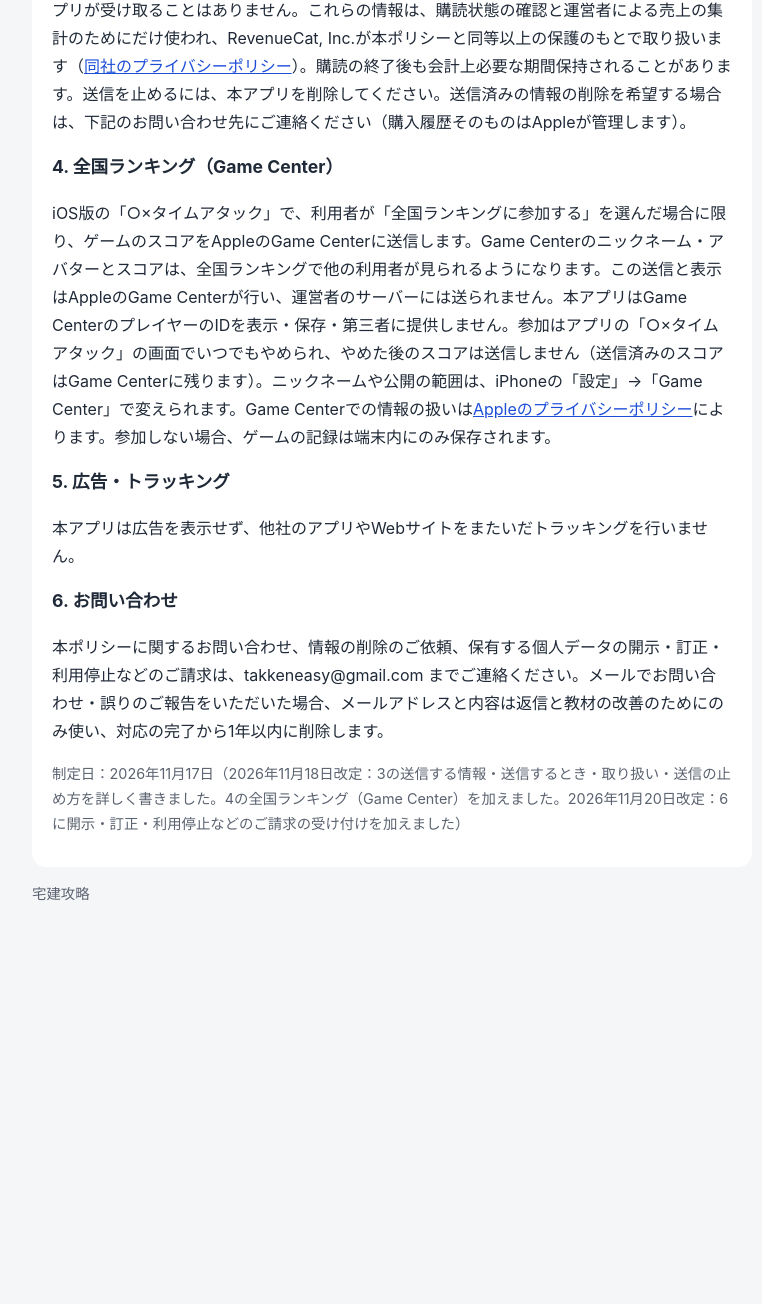
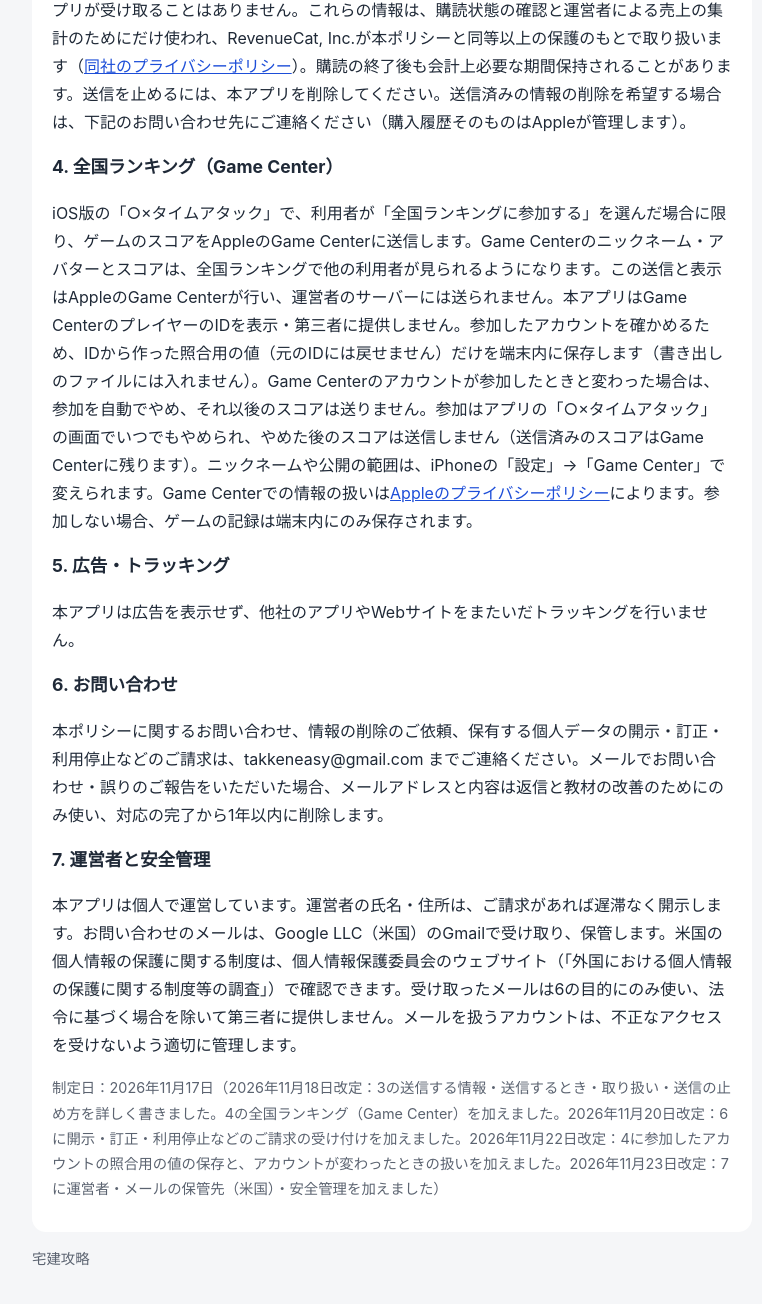
Before and after one commit to dai96981-tech/takken-support, a plain HTML site: page privacy.html in a window 1280 px wide. Shown: the part 811-2115 px from the top of the page, without its empty margins (248-1010 px from the left). Before the commit the page ends 1780 px from the top, so only its background shows below. Drawn offline with Linux system fonts and the light colour scheme.

Commit message:
プライバシーポリシー7（運営者・メールの保管先・安全管理）と4（照合用の値）、利用規約1の免責、サポートの誤り報告・購入の案内を更新

```diff
--- a/privacy.html
+++ b/privacy.html
@@ -19,11 +19,13 @@ a{color:var(--brand)} .sub{color:var(--sub);font-size:.9rem} nav a{display:inlin
 <h2>3. 購入に関する情報</h2>
 <p>iOS版のサブスクリプション購入はAppleのApp Storeを通じて行われます。購読状態の確認と商品の表示のため、iOS版は起動したとき・アプリに戻ったとき・プロ版の画面を開いたとき・購入と復元のとき（購読の期限が切れた直後は1分ごと）に、購入処理サービス（RevenueCat, Inc.）へ次の情報を送信します：本アプリ用に発行される匿名のID、購入履歴、端末の情報（Appleがアプリの提供元ごとに発行する端末の識別子、機種、OSの版、言語、App Storeの国・地域）、アプリの情報（版・ビルド番号・識別子・テスト環境かどうか・インストールの方法）。通信の性質上、IPアドレスも相手に届きます。氏名や支払い情報を本アプリが受け取ることはありません。これらの情報は、購読状態の確認と運営者による売上の集計のためにだけ使われ、RevenueCat, Inc.が本ポリシーと同等以上の保護のもとで取り扱います（<a href="https://www.revenuecat.com/privacy/">同社のプライバシーポリシー</a>）。購読の終了後も会計上必要な期間保持されることがあります。送信を止めるには、本アプリを削除してください。送信済みの情報の削除を希望する場合は、下記のお問い合わせ先にご連絡ください（購入履歴そのものはAppleが管理します）。</p>
 <h2>4. 全国ランキング（Game Center）</h2>
-<p>iOS版の「○×タイムアタック」で、利用者が「全国ランキングに参加する」を選んだ場合に限り、ゲームのスコアをAppleのGame Centerに送信します。Game Centerのニックネーム・アバターとスコアは、全国ランキングで他の利用者が見られるようになります。この送信と表示はAppleのGame Centerが行い、運営者のサーバーには送られません。本アプリはGame CenterのプレイヤーのIDを表示・保存・第三者に提供しません。参加はアプリの「○×タイムアタック」の画面でいつでもやめられ、やめた後のスコアは送信しません（送信済みのスコアはGame Centerに残ります）。ニックネームや公開の範囲は、iPhoneの「設定」→「Game Center」で変えられます。Game Centerでの情報の扱いは<a href="https://www.apple.com/legal/privacy/">Appleのプライバシーポリシー</a>によります。参加しない場合、ゲームの記録は端末内にのみ保存されます。</p>
+<p>iOS版の「○×タイムアタック」で、利用者が「全国ランキングに参加する」を選んだ場合に限り、ゲームのスコアをAppleのGame Centerに送信します。Game Centerのニックネーム・アバターとスコアは、全国ランキングで他の利用者が見られるようになります。この送信と表示はAppleのGame Centerが行い、運営者のサーバーには送られません。本アプリはGame CenterのプレイヤーのIDを表示・第三者に提供しません。参加したアカウントを確かめるため、IDから作った照合用の値（元のIDには戻せません）だけを端末内に保存します（書き出しのファイルには入れません）。Game Centerのアカウントが参加したときと変わった場合は、参加を自動でやめ、それ以後のスコアは送りません。参加はアプリの「○×タイムアタック」の画面でいつでもやめられ、やめた後のスコアは送信しません（送信済みのスコアはGame Centerに残ります）。ニックネームや公開の範囲は、iPhoneの「設定」→「Game Center」で変えられます。Game Centerでの情報の扱いは<a href="https://www.apple.com/legal/privacy/">Appleのプライバシーポリシー</a>によります。参加しない場合、ゲームの記録は端末内にのみ保存されます。</p>
 <h2>5. 広告・トラッキング</h2>
 <p>本アプリは広告を表示せず、他社のアプリやWebサイトをまたいだトラッキングを行いません。</p>
 <h2>6. お問い合わせ</h2>
 <p>本ポリシーに関するお問い合わせ、情報の削除のご依頼、保有する個人データの開示・訂正・利用停止などのご請求は、takkeneasy@gmail.com までご連絡ください。メールでお問い合わせ・誤りのご報告をいただいた場合、メールアドレスと内容は返信と教材の改善のためにのみ使い、対応の完了から1年以内に削除します。</p>
-<p class="sub">制定日：2026年11月17日（2026年11月18日改定：3の送信する情報・送信するとき・取り扱い・送信の止め方を詳しく書きました。4の全国ランキング（Game Center）を加えました。2026年11月20日改定：6に開示・訂正・利用停止などのご請求の受け付けを加えました）</p></div>
+<h2>7. 運営者と安全管理</h2>
+<p>本アプリは個人で運営しています。運営者の氏名・住所は、ご請求があれば遅滞なく開示します。お問い合わせのメールは、Google LLC（米国）のGmailで受け取り、保管します。米国の個人情報の保護に関する制度は、個人情報保護委員会のウェブサイト（「外国における個人情報の保護に関する制度等の調査」）で確認できます。受け取ったメールは6の目的にのみ使い、法令に基づく場合を除いて第三者に提供しません。メールを扱うアカウントは、不正なアクセスを受けないよう適切に管理します。</p>
+<p class="sub">制定日：2026年11月17日（2026年11月18日改定：3の送信する情報・送信するとき・取り扱い・送信の止め方を詳しく書きました。4の全国ランキング（Game Center）を加えました。2026年11月20日改定：6に開示・訂正・利用停止などのご請求の受け付けを加えました。2026年11月22日改定：4に参加したアカウントの照合用の値の保存と、アカウントが変わったときの扱いを加えました。2026年11月23日改定：7に運営者・メールの保管先（米国）・安全管理を加えました）</p></div>
 <p class="sub">宅建攻略</p>
 </main></body></html>
```
Also changed, not shown: index.html (+2 -2 lines), terms.html (+2 -2 lines).
